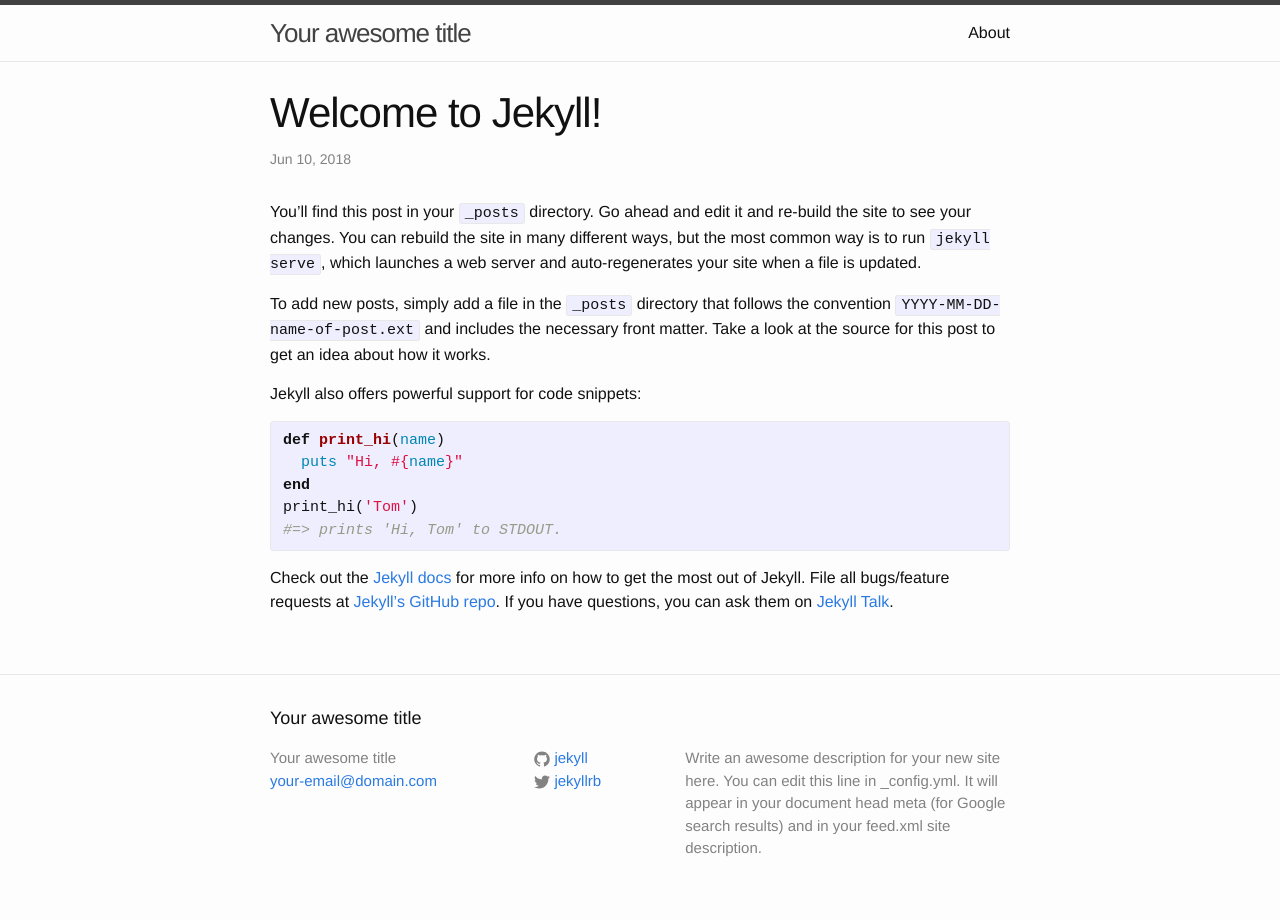
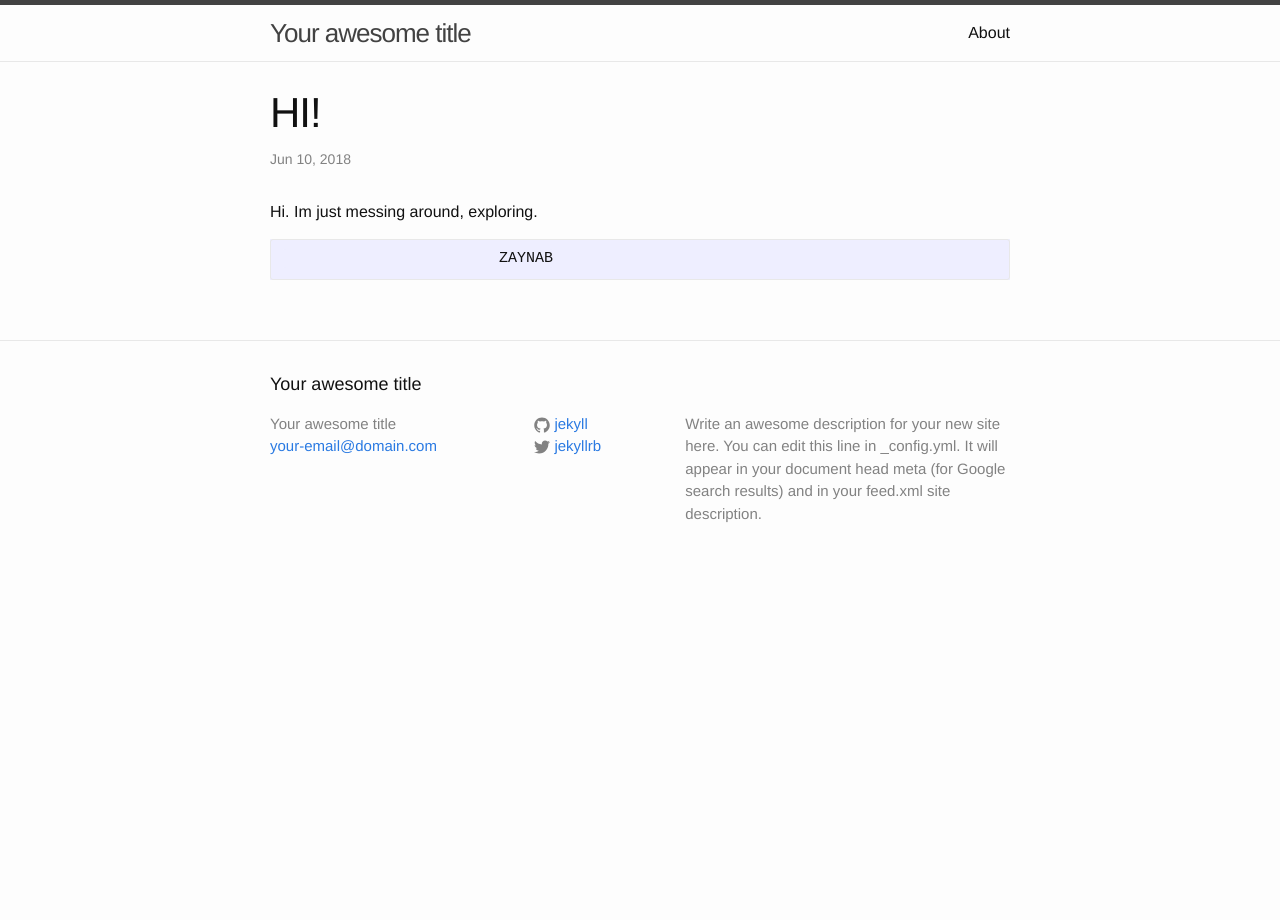
Before and after one commit to zaynabk/zaynabk.github.io, a Jekyll site: the page built from _posts/2018-06-10-welcome-to-jekyll.markdown, in a window 1280 px wide. Built offline with Jekyll 4.4.1, drawn with Linux system fonts in a browser that asks for light colours.

Commit message:
Update 2018-06-10-welcome-to-jekyll.markdown

```diff
--- a/_posts/2018-06-10-welcome-to-jekyll.markdown
+++ b/_posts/2018-06-10-welcome-to-jekyll.markdown
@@ -1,25 +1,11 @@
 ---
 layout: post
-title:  "Welcome to Jekyll!"
+title:  "HI!"
 date:   2018-06-10 20:22:02 +0000
 categories: jekyll update
 ---
-You’ll find this post in your `_posts` directory. Go ahead and edit it and re-build the site to see your changes. You can rebuild the site in many different ways, but the most common way is to run `jekyll serve`, which launches a web server and auto-regenerates your site when a file is updated.
+Hi.
+Im just messing around, exploring.
 
-To add new posts, simply add a file in the `_posts` directory that follows the convention `YYYY-MM-DD-name-of-post.ext` and includes the necessary front matter. Take a look at the source for this post to get an idea about how it works.
 
-Jekyll also offers powerful support for code snippets:
-
-{% highlight ruby %}
-def print_hi(name)
-  puts "Hi, #{name}"
-end
-print_hi('Tom')
-#=> prints 'Hi, Tom' to STDOUT.
-{% endhighlight %}
-
-Check out the [Jekyll docs][jekyll-docs] for more info on how to get the most out of Jekyll. File all bugs/feature requests at [Jekyll’s GitHub repo][jekyll-gh]. If you have questions, you can ask them on [Jekyll Talk][jekyll-talk].
-
-[jekyll-docs]: http://jekyllrb.com/docs/home
-[jekyll-gh]:   https://github.com/jekyll/jekyll
-[jekyll-talk]: https://talk.jekyllrb.com/
+                            ZAYNAB
```
